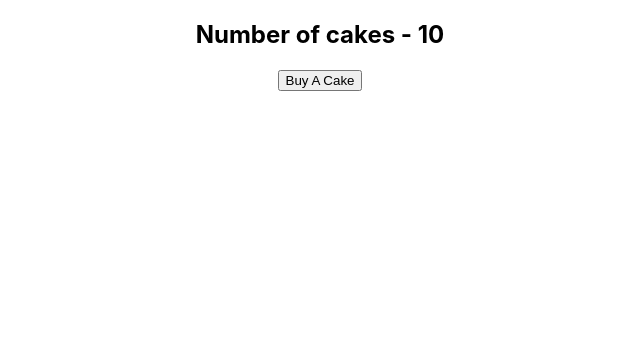
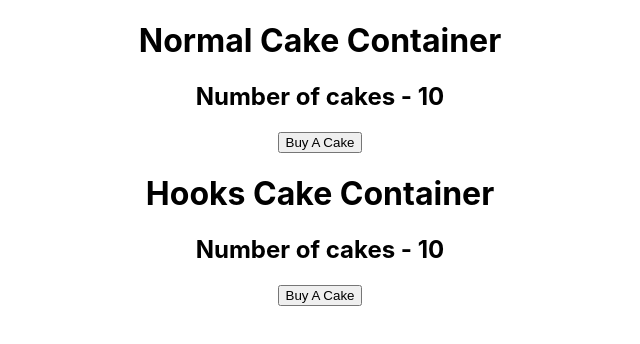
Before and after one commit to chankruze/react-redux-lab, a React (Create React App) app: page / in a window 1280 px wide. Shown: the top 344 px of the page, without its empty margins (320-960 px from the left). Built offline with nearby package versions, Linux system fonts and the light colour scheme.

Commit message:
Adds react-redux hooks demo
* useSelector
* useDispatch

Signed-off-by: chankruze <chankruze@gmail.com>

```diff
--- a/src/App.js
+++ b/src/App.js
@@ -2,6 +2,7 @@ import React from 'react'
 import { Provider } from 'react-redux'
 import './App.css'
 import CakeContainer from './components/CakeContainer'
+import HooksCakeContainer from './components/HooksCakeContainer'
 import store from './redux/store'
 
 function App() {
@@ -9,6 +10,7 @@ function App() {
     <Provider store={store}>
       <div className="App">
         <CakeContainer />
+        <HooksCakeContainer/>
       </div>
     </Provider>
   );
--- a/src/components/CakeContainer.js
+++ b/src/components/CakeContainer.js
@@ -12,6 +12,7 @@ import { connect } from 'react-redux'
 function CakeContainer(props) {
     return (
         <div>
+            <h1>Normal Cake Container</h1>
             <h2>Number of cakes - {props.numOfCakes}</h2>
             <button onClick={props.buyCake}>Buy A Cake</button>
         </div>
--- /dev/null
+++ b/src/components/HooksCakeContainer.js
@@ -0,0 +1,25 @@
+/*
+Author: chankruze (chankruze@geekofia.in)
+Created: Tue Sep 15 2020 10:03:08 GMT+0530 (India Standard Time)
+
+Copyright (c) Geekofia 2020 and beyond
+*/
+
+import React from 'react'
+import { useSelector, useDispatch } from 'react-redux'
+import { buyCake } from '../redux'
+
+function HooksCakeContainer() {
+    const numOfCakes = useSelector(state => state.numOfCakes)
+    const dispatch = useDispatch()
+
+    return (
+        <div>
+            <h1>Hooks Cake Container</h1>
+            <h2>Number of cakes - {numOfCakes}</h2>
+            <button onClick={() => dispatch(buyCake())}>Buy A Cake</button>
+        </div>
+    )
+}
+
+export default HooksCakeContainer
```
